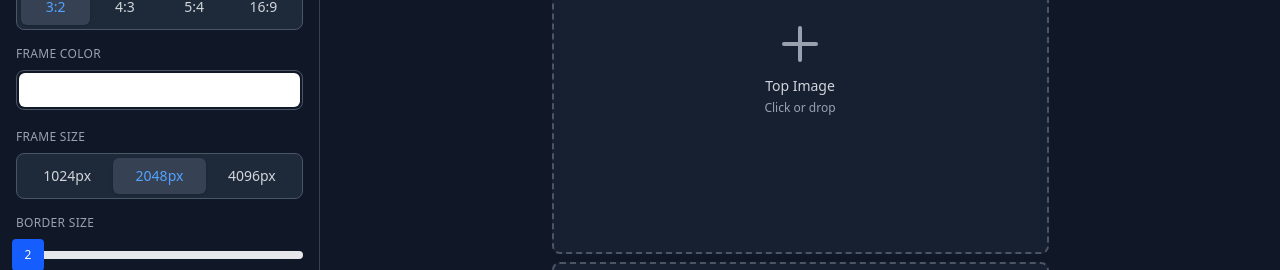
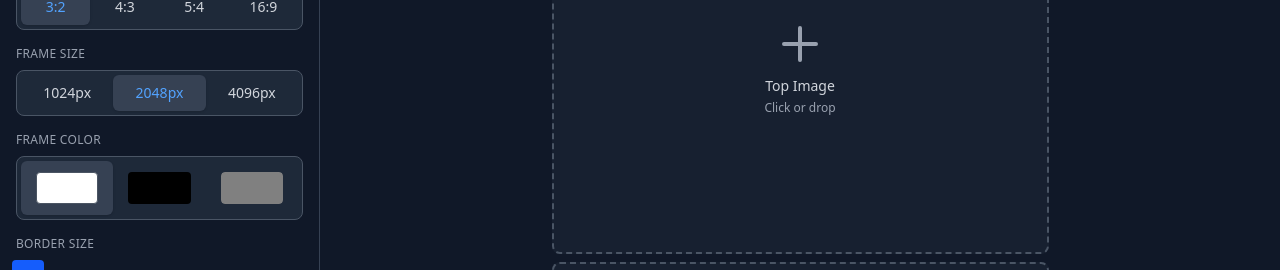
Before and after one commit to erost/framed, a Vue app: page / in a window 1280 px wide. Shown: the part 142-412 px from the top of the page. Built offline with nearby package versions, Linux system fonts and the light colour scheme; what vue-konva would draw is missing.

Commit message:
feat(color-picker): Add default colors for frame

```diff
--- a/src/components/controls/ColorPicker.vue
+++ b/src/components/controls/ColorPicker.vue
@@ -1,24 +1,88 @@
 <!--
   ColorPicker Component
-  Color picker using native HTML input type="color"
+  Button group selector with preset colors (White, Black) and custom color picker
 -->
 <template>
-  <input
-    id="background-color"
-    v-model="backgroundColor"
-    type="color"
-    class="color-picker-input"
-    data-testid="color-picker-input"
-    @change="handleColorChange"
-  >
+  <div :data-testid="testId">
+    <div
+      class="selector-group"
+      role="group"
+      aria-label="Frame background color"
+    >
+      <!-- White preset -->
+      <button
+        type="button"
+        :class="[
+          'selector-btn',
+          {
+            'selector-btn-active': isWhiteActive,
+            'selector-btn-inactive': !isWhiteActive
+          }
+        ]"
+        :aria-pressed="isWhiteActive"
+        data-testid="color-white"
+        @click="handleSelectWhite"
+      >
+        <div
+          class="color-swatch"
+          :style="{ backgroundColor: COLOR_PRESETS.WHITE, border: '1px solid #4B5563' }"
+        />
+      </button>
+
+      <!-- Black preset -->
+      <button
+        type="button"
+        :class="[
+          'selector-btn',
+          {
+            'selector-btn-active': isBlackActive,
+            'selector-btn-inactive': !isBlackActive
+          }
+        ]"
+        :aria-pressed="isBlackActive"
+        data-testid="color-black"
+        @click="handleSelectBlack"
+      >
+        <div
+          class="color-swatch"
+          :style="{ backgroundColor: COLOR_PRESETS.BLACK }"
+        />
+      </button>
+
+      <!-- Custom color picker -->
+      <div
+        :class="[
+          'custom-color-wrapper',
+          'selector-btn',
+          {
+            'selector-btn-active': isCustomActive,
+            'selector-btn-inactive': !isCustomActive
+          }
+        ]"
+        @click="handleSelectCustom"
+      >
+        <input
+          ref="colorInput"
+          v-model="customColor"
+          type="color"
+          class="custom-color-input color-swatch"
+          :aria-pressed="isCustomActive"
+          data-testid="color-custom"
+          @change="handleCustomColorChange"
+        >
+      </div>
+    </div>
+  </div>
 </template>
 
 <script setup>
+import { computed, ref, watch } from 'vue';
 import { useFrameConfig } from '@/composables/useFrameConfig';
+import { COLOR_PRESETS, COLOR_MODES } from '@/utils/constants';
 
 /**
  * ColorPicker component
- * Uses native HTML color input for color selection
+ * Provides preset color options (White, Black) and custom color selection
  */
 
 defineProps({
@@ -33,41 +97,133 @@ defineProps({
 
 const { backgroundColor, updateBackgroundColor } = useFrameConfig();
 
+// Track which mode is selected using COLOR_MODES constants
+const selectedMode = ref(COLOR_MODES.WHITE); // Default to white since that's the default background color
+// Custom color state for the color input (defaults to gray)
+const customColor = ref(COLOR_PRESETS.GRAY);
+const colorInput = ref(null);
+
 /**
- * Handle color change from native color picker
+ * Check if white preset is active
  */
-const handleColorChange = (event) => {
+const isWhiteActive = computed(() => selectedMode.value === COLOR_MODES.WHITE);
+
+/**
+ * Check if black preset is active
+ */
+const isBlackActive = computed(() => selectedMode.value === COLOR_MODES.BLACK);
+
+/**
+ * Check if custom mode is active
+ */
+const isCustomActive = computed(() => selectedMode.value === COLOR_MODES.CUSTOM);
+
+/**
+ * Handle white preset selection
+ */
+const handleSelectWhite = () => {
+  selectedMode.value = COLOR_MODES.WHITE;
+  updateBackgroundColor(COLOR_PRESETS.WHITE);
+};
+
+/**
+ * Handle black preset selection
+ */
+const handleSelectBlack = () => {
+  selectedMode.value = COLOR_MODES.BLACK;
+  updateBackgroundColor(COLOR_PRESETS.BLACK);
+};
+
+/**
+ * Handle custom mode selection (when clicking the custom button)
+ */
+const handleSelectCustom = () => {
+  selectedMode.value = COLOR_MODES.CUSTOM;
+};
+
+/**
+ * Handle custom color selection from color picker
+ * Updates both the custom color state and the background color
+ */
+const handleCustomColorChange = (event) => {
   const value = event.target.value.toUpperCase();
+  selectedMode.value = COLOR_MODES.CUSTOM;
+  customColor.value = value;
   updateBackgroundColor(value);
 };
+
+/**
+ * Watch backgroundColor changes from external sources
+ * (e.g., reset button) to determine which mode should be active
+ */
+watch(backgroundColor, (newColor) => {
+  if (newColor === COLOR_PRESETS.WHITE) {
+    selectedMode.value = COLOR_MODES.WHITE;
+  } else if (newColor === COLOR_PRESETS.BLACK) {
+    selectedMode.value = COLOR_MODES.BLACK;
+  } else {
+    selectedMode.value = COLOR_MODES.CUSTOM;
+    customColor.value = newColor;
+  }
+});
+
+/**
+ * Watch selectedMode changes to update background color for custom mode
+ */
+watch(selectedMode, (mode) => {
+  if (mode === COLOR_MODES.CUSTOM) {
+    updateBackgroundColor(customColor.value);
+  }
+});
 </script>
 
 <style scoped>
 @import "tailwindcss" reference;
+/**
+ * Color swatch inside button
+ * Small padding so selector-btn-active background is visible around it
+ */
+.color-swatch {
+  width: 100%;
+  height: 32px;
+  border-radius: 4px;
+  margin: 3px;
+}
 
 /**
- * Color picker input
- * Full width color input
+ * Custom color wrapper to match button width in selector group
  */
-.color-picker-input {
-  @apply w-full h-10 border border-gray-600 rounded-lg cursor-pointer;
-  @apply focus:outline-none focus:ring-2 focus:ring-blue-500 focus:ring-offset-2;
+.custom-color-wrapper {
+  flex: 1;
+}
+
+/**
+ * Style the custom color input to look like a selector button
+ * Apply shared selector button classes
+ */
+.custom-color-input {
+  /* Inherit selector button styles */
+  cursor: pointer;
+  border: none;
+
+  /* Remove default browser styling */
   -webkit-appearance: none;
+  -moz-appearance: none;
+  appearance: none;
+}
+
+/* Style the color swatch inside the input */
+.custom-color-input::-webkit-color-swatch-wrapper {
   padding: 0;
 }
 
-/* Remove default color input styling on some browsers */
-input[type="color"]::-webkit-color-swatch-wrapper {
-  padding: 2px;
+.custom-color-input::-webkit-color-swatch {
+  border: none;
+  border-radius: 4px;
 }
 
-input[type="color"]::-webkit-color-swatch {
+.custom-color-input::-moz-color-swatch {
   border: none;
-  border-radius: 6px;
-}
-
-input[type="color"]::-moz-color-swatch {
-  border: none;
-  border-radius: 6px;
+  border-radius: 4px;
 }
 </style>
--- a/src/components/layout/ConfigBar.vue
+++ b/src/components/layout/ConfigBar.vue
@@ -33,22 +33,22 @@
         </ConfigElement>
       </div>
       <div class="w-full">
+        <ConfigElement test-id="config-frame-size">
+          <template #label>
+            Frame Size
+          </template>
+          <template #element>
+            <FrameSizeSelector />
+          </template>
+        </ConfigElement>
+      </div>
+      <div class="w-full">
         <ConfigElement test-id="config-frame-color">
           <template #label>
             Frame Color
           </template>
           <template #element>
             <ColorPicker />
-          </template>
-        </ConfigElement>
-      </div>
-      <div class="w-full">
-        <ConfigElement test-id="config-frame-size">
-          <template #label>
-            Frame Size
-          </template>
-          <template #element>
-            <FrameSizeSelector />
           </template>
         </ConfigElement>
       </div>
--- a/src/utils/constants.js
+++ b/src/utils/constants.js
@@ -24,13 +24,33 @@ export const ORIENTATIONS = {
 };
 
 /**
+ * Background color preset options
+ * @constant {Object}
+ */
+export const COLOR_PRESETS = {
+  WHITE: '#FFFFFF',
+  BLACK: '#000000',
+  GRAY: '#808080',
+};
+
+/**
+ * Color picker mode values
+ * @constant {Object}
+ */
+export const COLOR_MODES = {
+  WHITE: 'white',
+  BLACK: 'black',
+  CUSTOM: 'custom',
+};
+
+/**
  * Default frame configuration
  * @constant {Object}
  */
 export const DEFAULT_CONFIG = {
   orientation: 'portrait',
   aspectRatio: '3:2',
-  backgroundColor: '#FFFFFF',
+  backgroundColor: COLOR_PRESETS.WHITE,
   frameSize: 2048, // Size of the longest side (height for portrait, width for landscape)
   borderPercentage: 2, // Border as percentage of frame size (1-25)
 };
```
Also changed, not shown: 2 other files (tests, documents, lock files or other folders).
